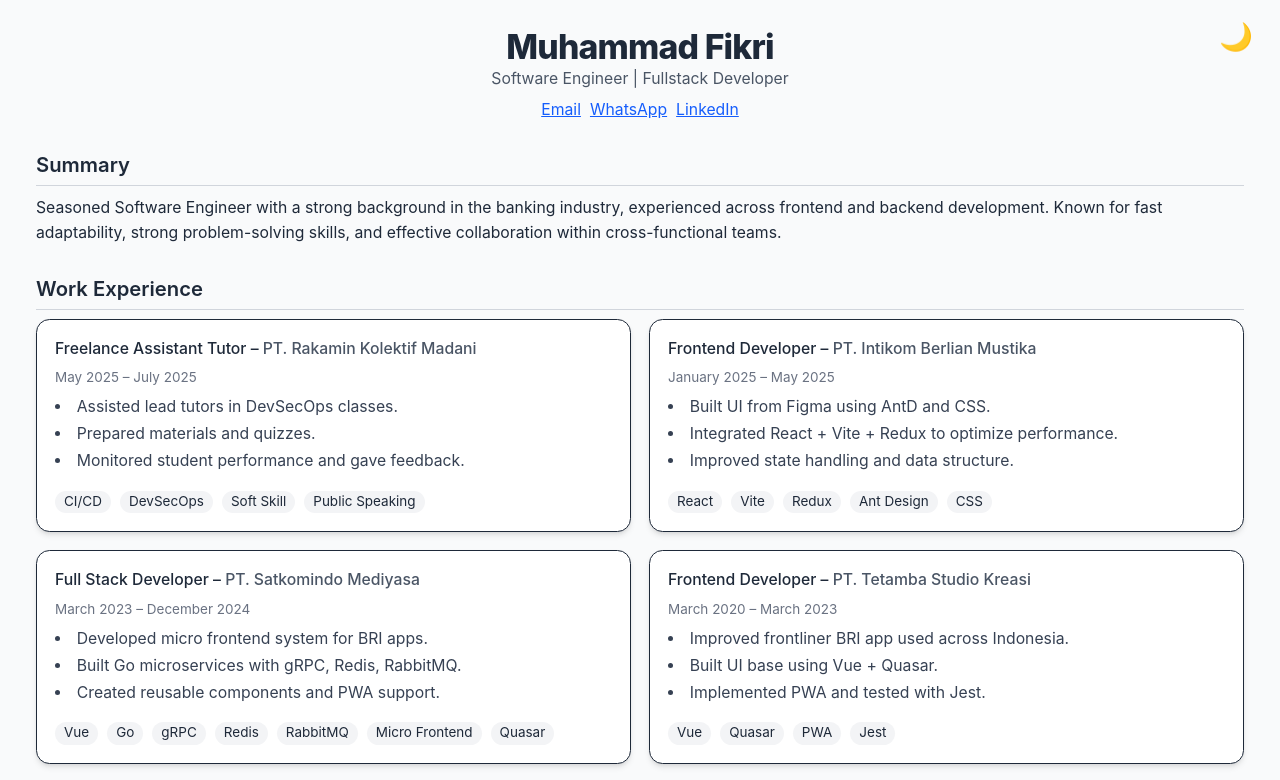
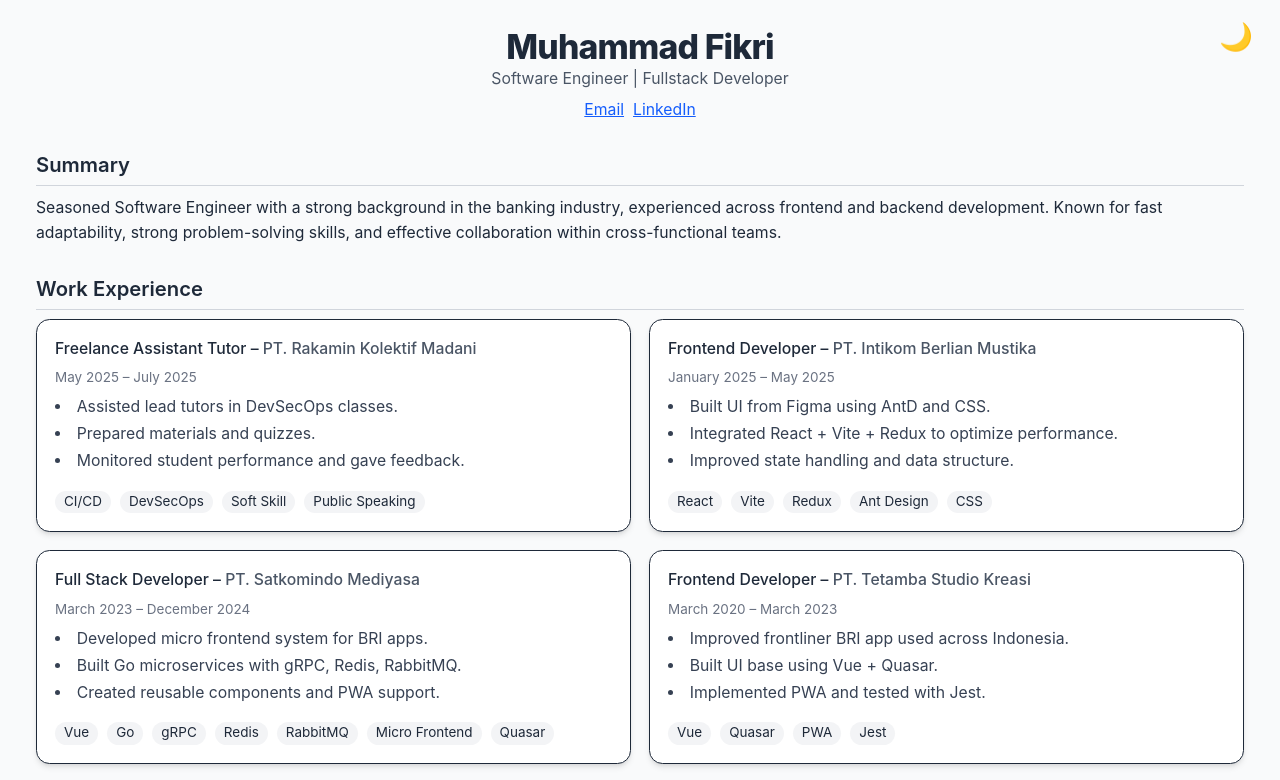
Before and after one commit to FixDev/portfolio, a React (Vite) app: page / in a window 1280 px wide. Shown: the top 780 px of the page. Built offline with nearby package versions, Linux system fonts and the light colour scheme.

Commit message:
Update Header.tsx

```diff
--- a/src/components/Header.tsx
+++ b/src/components/Header.tsx
@@ -7,9 +7,6 @@
     <div className="text-sm text-blue-600 dark:text-blue-400 mt-2 space-x-2">
       <a href="mailto:fikri.muha28@gmail.com" className="underline">
         Email
-      </a>
-      <a href="https://wa.me/6289648359414" className="underline">
-        WhatsApp
       </a>
       <a
         href="https://www.linkedin.com/in/fikrimuha1"
```
